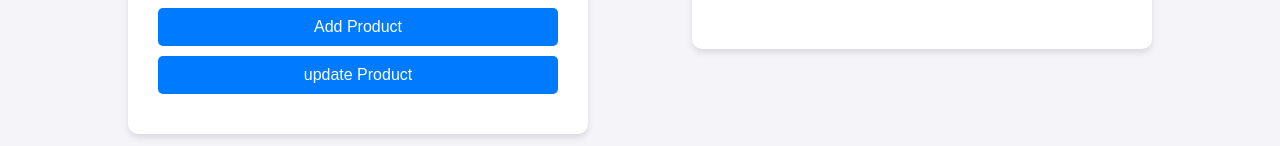
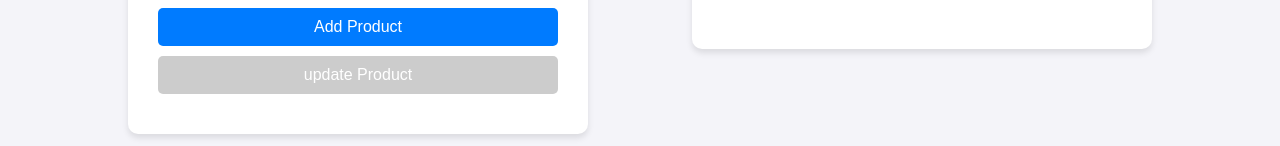
Before and after one commit to HeshMra/React-jwt-authentication, a React (Create React App) app: page /handleProduct in a window 1280 px wide. Shown: the part 518-664 px from the top of the page. Built offline with nearby package versions, Linux system fonts and the light colour scheme; no server answers; sample sign-in values are in the browser's storage.

Commit message:
fixed the update button

```diff
--- a/src/CSS/AllProducts.module.css
+++ b/src/CSS/AllProducts.module.css
@@ -56,6 +56,24 @@
     transition: background-color 0.3s ease;
     margin-bottom: 10px;
 }
+
+.updateButton {
+    width: 100%;
+    padding: 10px;
+    background-color: #007bff;
+    border: none;
+    border-radius: 5px;
+    color: #ffffff;
+    font-size: 1rem;
+    cursor: pointer;
+    transition: background-color 0.3s ease;
+    margin-bottom: 10px;
+}
+
+.updateButton:disabled {
+    background-color: #ccc;
+    cursor: not-allowed;
+  }
 
 .addButton:hover {
     background-color: #0056b3;
--- a/src/components/HandleProduct .js
+++ b/src/components/HandleProduct .js
@@ -12,8 +12,11 @@ const HandleProduct = () => {
 
   const [products, setProducts] = useState([]); // For storing all products
   const [message, setMessage] = useState("");
+  const [isEdit, setisEdit] = useState(false); // For storing editing status
+
   const token = localStorage.getItem("token");
 
+  console.log("Initial isEdit value:", isEdit);
 
 
   // ---------------fetching all the products--------------------
@@ -37,11 +40,6 @@ const HandleProduct = () => {
   }, [token]);
 
 
-  useEffect(() => {
-    fetchProducts();
-    // eslint-disable-next-line react-hooks/exhaustive-deps
-  }, [token]);
-
 
   //-------------------fetching single product----------------------
   const fetchSingleProduct = async (id) => {
@@ -52,6 +50,8 @@ const HandleProduct = () => {
         },
       });
       setProductData(response.data);
+      setisEdit(true); // Set edit mode to true, enabling the "Update Product" button
+      console.log("status will be updated to true"); // Descriptive logging
     } catch (error) {
       console.error("Error fetch product:", error);
     }
@@ -118,6 +118,7 @@ const HandleProduct = () => {
       });
       // setMessage("Product updated successfully!");
       alert("Product updated successfully!");
+      setisEdit(false); // Optionally set isEdit to false after update
       fetchProducts(); // Refresh product list after deletion
       setProductData({ name: "", quantity: 0, price: 0 }); // Reset form
     } catch (error) {
@@ -170,7 +171,8 @@ const HandleProduct = () => {
             />
           </div>
           <button type="submit" className={styles.addButton}>Add Product</button>
-          <button type="button" onClick={() => handleUpdate(productData._id)} className={styles.addButton}>update Product</button>
+          <button type="button" onClick={() => handleUpdate(productData._id)} className={styles.updateButton}
+          disabled={!isEdit} >update Product</button>
         </form>
         {message && <p>{message}</p>}
       </div>
@@ -193,7 +195,7 @@ const HandleProduct = () => {
                 <td>{product.quantity}</td>
                 <td>Rs.{product.price}</td>
                 <td><button onClick={() => handleDelete(product._id)} className={styles.deleteButton}>Delete</button></td>
-                <td><button onClick={() => fetchSingleProduct(product._id)} className={styles.updateButton}>edit</button></td>
+                <td><button onClick={() => fetchSingleProduct(product._id)} className={styles.editButton}>edit</button></td>
               </tr>
             ))}
           </tbody>
```
